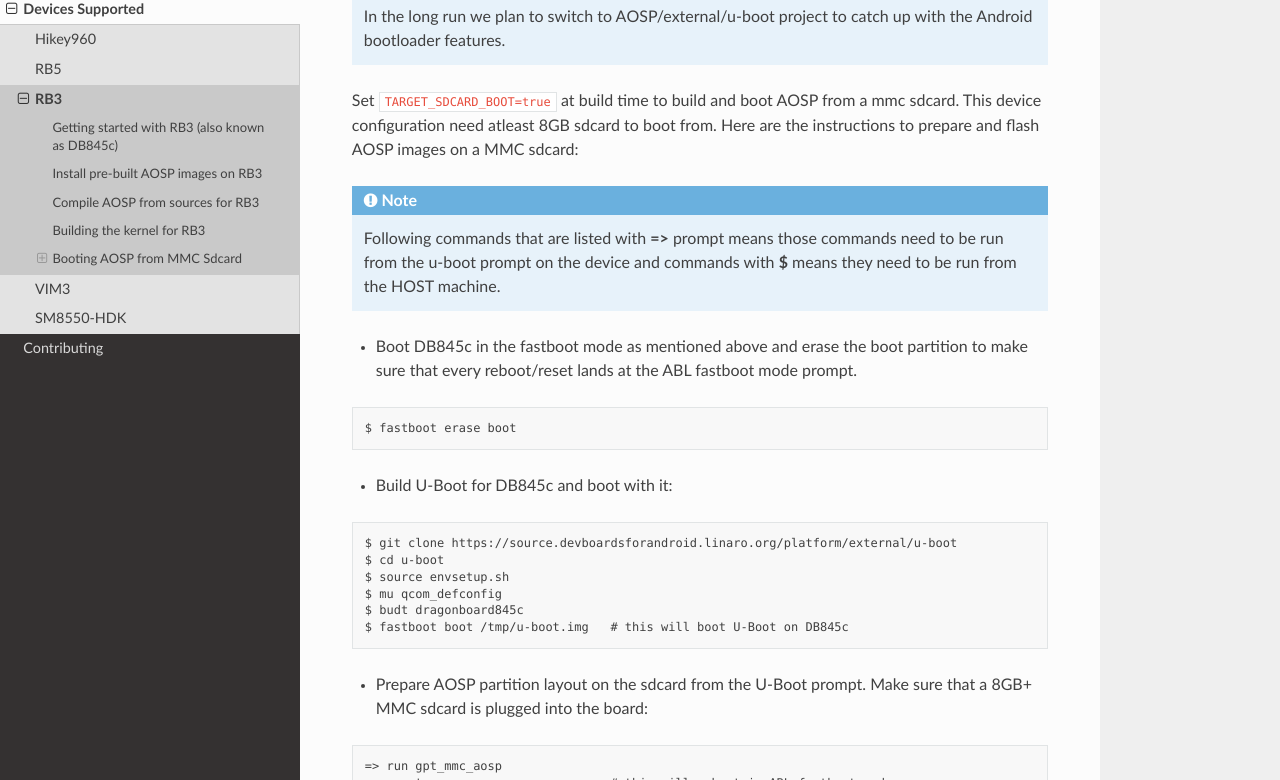
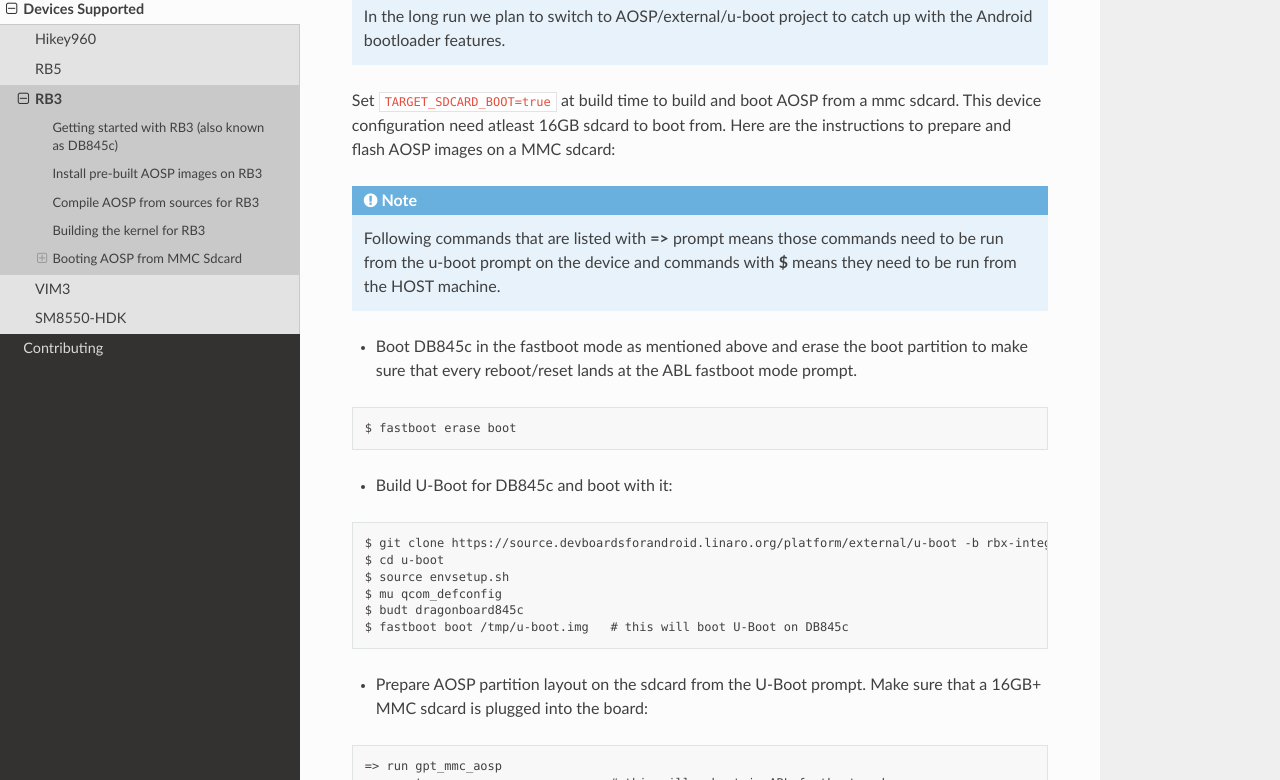
Before and after one commit to sumitsemwal/devboardsforandroid, a Sphinx documentation site: the page built from docs/devices/rb3.rst, in a window 1280 px wide and 1400 px high, scrolled down 2401 px. Shown: the part 167-947 px from the top of the window. Built offline with Sphinx 7.4.7 and the Read the Docs theme 2.0.0, drawn with Linux system fonts in a browser that asks for light colours.

Commit message:
rb3: Fix mmc-sdcard requirement and add u-boot branch to clone from
Change-Id: Ia349c9e03c8741525858ff51959a3902785aec9f
Signed-off-by: Amit Pundir <amit.pundir@linaro.org>

```diff
--- a/docs/devices/rb3.rst
+++ b/docs/devices/rb3.rst
@@ -133,14 +133,14 @@
 in the long run and extend the lab-life of most of our devboards. To avoid
 flashing anything on internal UFS and boot solely from a sdcard, we are
 switching to chainloading U-Boot from ABL bootloader. For now we are using a WIP
-`upstream u-boot fork <https://source.devboardsforandroid.linaro.org/platform/external/u-boot/>`_.
+`upstream u-boot fork <https://source.devboardsforandroid.linaro.org/platform/external/u-boot/+/refs/heads/rbx-integration>`_.
 
 .. note::
    In the long run we plan to switch to AOSP/external/u-boot project to catch up
    with the Android bootloader features.
 
 Set ``TARGET_SDCARD_BOOT=true`` at build time to build and boot AOSP from a mmc
-sdcard. This device configuration need atleast 8GB sdcard to boot from. Here are
+sdcard. This device configuration need atleast 16GB sdcard to boot from. Here are
 the instructions to prepare and flash AOSP images on a MMC sdcard:
 
 .. note::
@@ -160,7 +160,7 @@
 
 ::
 
-   $ git clone https://source.devboardsforandroid.linaro.org/platform/external/u-boot
+   $ git clone https://source.devboardsforandroid.linaro.org/platform/external/u-boot -b rbx-integration
    $ cd u-boot
    $ source envsetup.sh
    $ mu qcom_defconfig
@@ -168,7 +168,7 @@
    $ fastboot boot /tmp/u-boot.img   # this will boot U-Boot on DB845c
 
 * Prepare AOSP partition layout on the sdcard from the U-Boot prompt. Make sure
-  that a 8GB+ MMC sdcard is plugged into the board:
+  that a 16GB+ MMC sdcard is plugged into the board:
 
 ::
 
```
